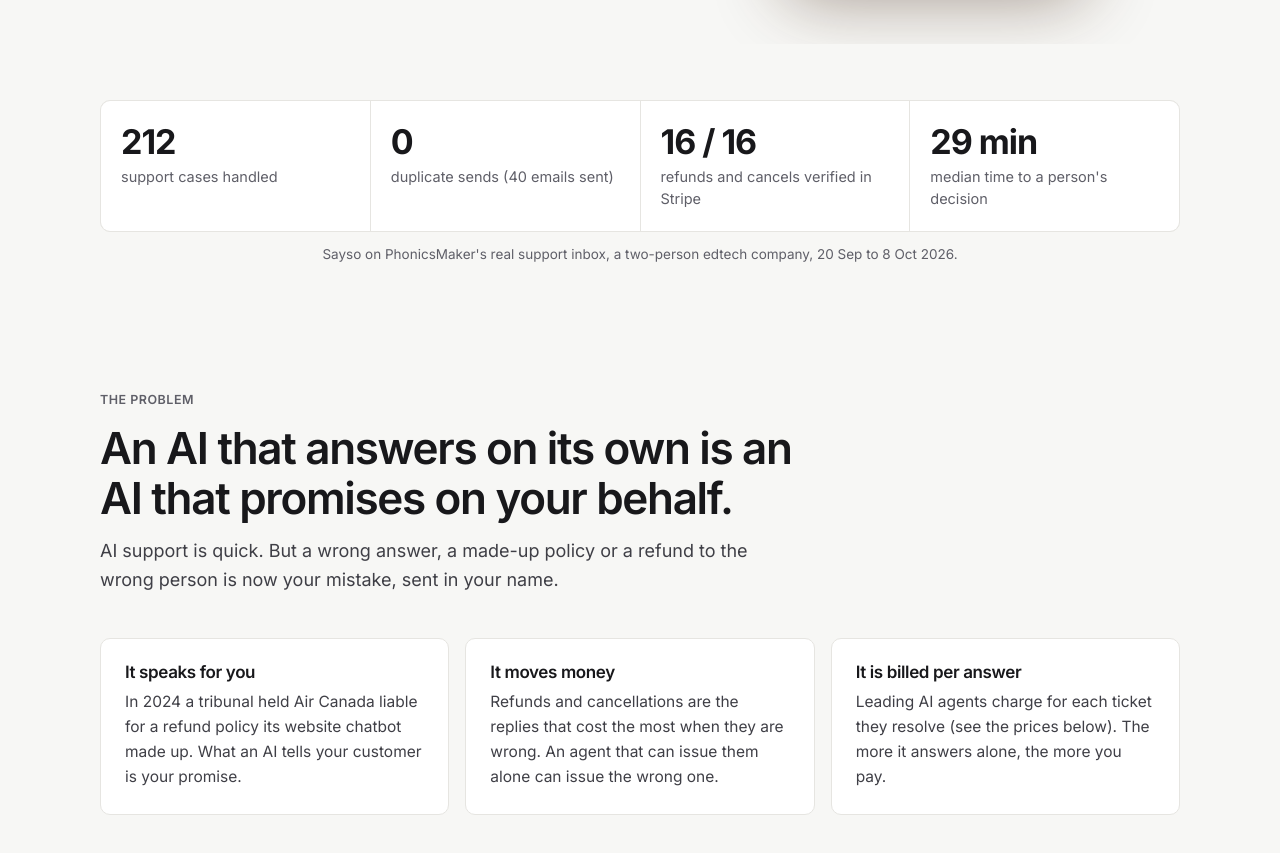
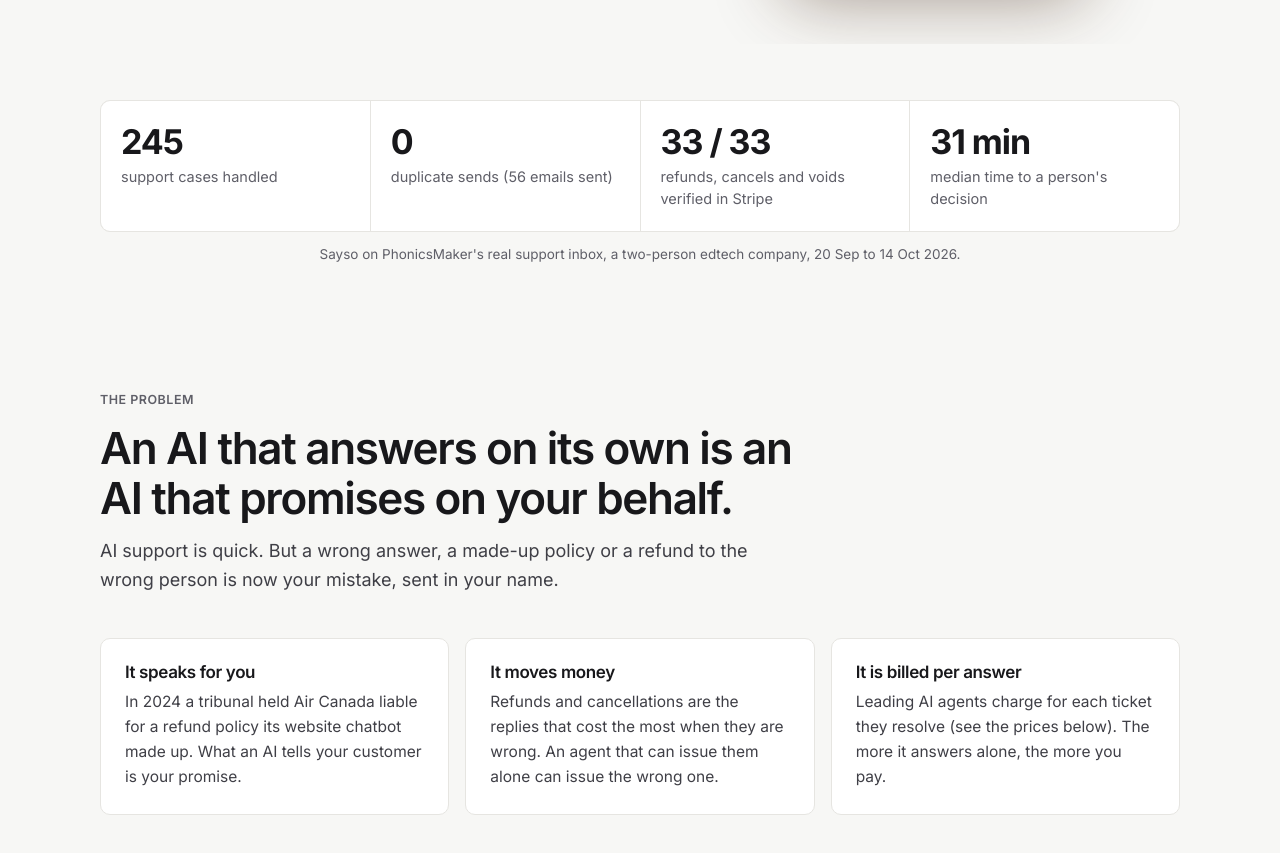
Before and after one commit to harrythentrepreneur/sayso, a plain HTML site: page index.html in a window 1280 px wide. Shown: the part 920-1773 px from the top of the page. Drawn offline with Linux system fonts and the light colour scheme.

Commit message:
site: proof numbers refreshed from the live ledgers (20 Sep - 14 Oct 2026)
Co-authored-by: Kaviru <kaviru2@users.noreply.github.com>

```diff
--- a/index.html
+++ b/index.html
@@ -231,8 +231,8 @@ footer{padding:34px 0 48px;text-align:center;color:var(--soft);font-size:14px;bo
 
 
 <section id="proof"><div class="wrap">
- <div class="proof"><div><b>212</b><span>support cases handled</span></div><div><b>0</b><span>duplicate sends (40 emails sent)</span></div><div><b>16 / 16</b><span>refunds and cancels verified in Stripe</span></div><div><b>29 min</b><span>median time to a person's decision</span></div></div>
- <p class="proof-src">Sayso on PhonicsMaker's real support inbox, a two-person edtech company, 20 Sep to 8 Oct 2026.</p>
+ <div class="proof"><div><b>245</b><span>support cases handled</span></div><div><b>0</b><span>duplicate sends (56 emails sent)</span></div><div><b>33 / 33</b><span>refunds, cancels and voids verified in Stripe</span></div><div><b>31 min</b><span>median time to a person's decision</span></div></div>
+ <p class="proof-src">Sayso on PhonicsMaker's real support inbox, a two-person edtech company, 20 Sep to 14 Oct 2026.</p>
 </div></section>
 
 <section id="problem"><div class="wrap">
```
